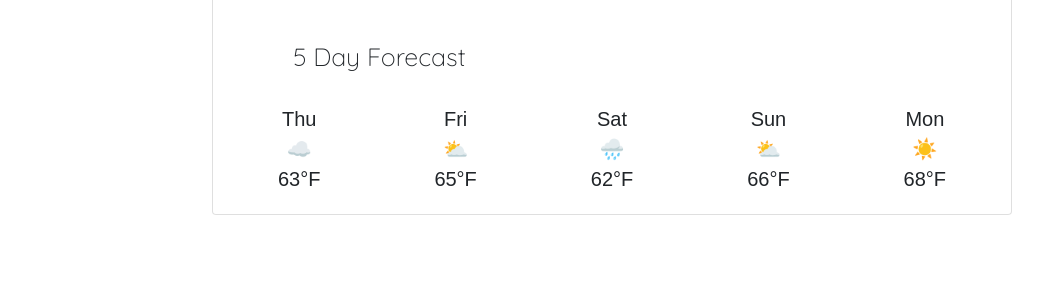
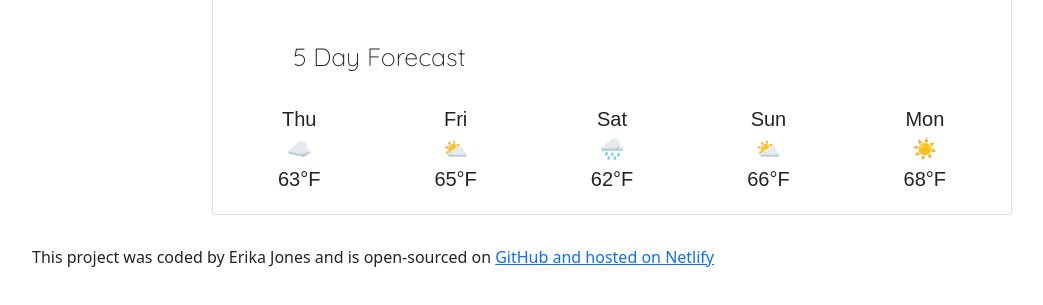
Before and after one commit to erikaanne9/Weather-app, a plain HTML site: page index.html in a window 1280 px wide. Shown: the part 549-854 px from the top of the page, without its empty margins (28-1071 px from the left). Before the commit the page ends 800 px from the top, so only its background shows below. Drawn offline with nearby package versions, Linux system fonts and the light colour scheme; files that its build step writes are made by us from their sources; files whose address does not match are found by name.

Commit message:
Added "coder-stamp" to bottom of page

```diff
--- a/index.html
+++ b/index.html
@@ -80,6 +80,7 @@
         </div>
       </div>
     </div>
+    <p class="coder-stamp">This project was coded by Erika Jones and is open-sourced on <a href="https://github.com/erikaanne9GitHub">GitHub</a-href> and hosted on <a href="https://app.netlify.com/teams/erikaanne9/overview">Netlify</a></p>
     <script src="src/index.js"></script>
   </body>
 </html>
--- a/styles.css
+++ b/styles.css
@@ -66,3 +66,7 @@
   font-size: 20px;
   font-family: Arial, Helvetica, sans-serif;
 }
+
+.coder-stamp {
+  padding: 60px;
+}
```
